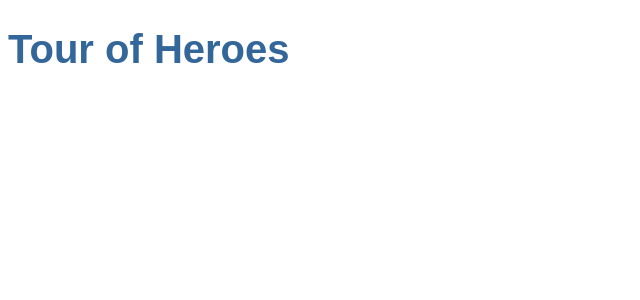
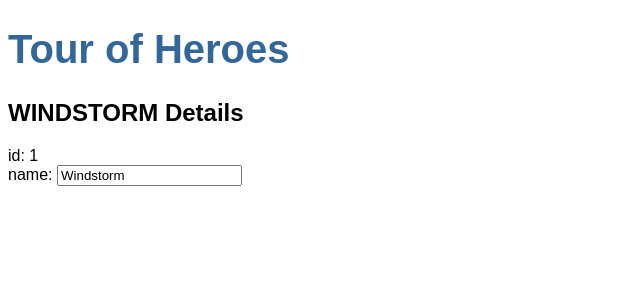
Before and after one commit to BrunoLunardi/Angular-Tour-of-Heroes, an Angular app: page / in a window 1280 px wide. Shown: the top 300 px of the page, without its empty margins (0-640 px from the left). Built offline with nearby package versions, Linux system fonts and the light colour scheme.

Commit message:
The Hero Editor

```diff
--- a/src/app/app.component.html
+++ b/src/app/app.component.html
@@ -1 +1,5 @@
+<!-- Recebe titulo de app.component.ts -->
 <h1>{{title}}</h1>
+
+<!-- componente filho -->
+<app-heroes></app-heroes>
--- a/src/app/app.module.ts
+++ b/src/app/app.module.ts
@@ -2,13 +2,19 @@ import { BrowserModule } from '@angular/platform-browser';
 import { NgModule } from '@angular/core';
 
 import { AppComponent } from './app.component';
+import { HeroesComponent } from './heroes/heroes.component';
+
+
+import { FormsModule } from '@angular/forms'; // <-- NgModel lives here
 
 @NgModule({
   declarations: [
-    AppComponent
+    AppComponent,
+    HeroesComponent
   ],
   imports: [
-    BrowserModule
+    BrowserModule,
+    FormsModule // NgModel
   ],
   providers: [],
   bootstrap: [AppComponent]
--- /dev/null
+++ b/src/app/hero.ts
@@ -0,0 +1,6 @@
+// classe para heróis
+
+export class Hero {
+    id: number;
+    name: string;
+}
--- /dev/null
+++ b/src/app/heroes/heroes.component.html
@@ -0,0 +1,13 @@
+<!-- Este componente é filho de app.component -->
+
+<!-- Recebe hero de heroes.component.ts -->
+<h2>{{hero.name | uppercase}} Details</h2>
+<div><span>id: </span>{{hero.id}}</div>
+
+<!-- Altera automático os dados digitados do nome -->
+<!-- Tem que adicionar o import FormsModule no app.module -->
+<div>
+  <label>name:
+    <input [(ngModel)]="hero.name" placeholder="name"/>
+  </label>
+</div>
--- /dev/null
+++ b/src/app/heroes/heroes.component.ts
@@ -0,0 +1,25 @@
+import { Component, OnInit } from '@angular/core';
+
+// importa da classe Hero
+import { Hero } from '../hero';
+
+
+// metadados do component
+@Component({
+  selector: 'app-heroes',
+  templateUrl: './heroes.component.html',
+  styleUrls: ['./heroes.component.css']
+})
+export class HeroesComponent implements OnInit {
+
+  // inicializa objeto do tipo Hero
+  hero: Hero = {
+    id: 1,
+    name: 'Windstorm'
+  };
+  constructor() { }
+
+  ngOnInit() {
+  }
+
+}
```
Also changed, not shown: src/app/heroes/heroes.component.css (added), 1 other file (tests, documents, lock files or other folders).
